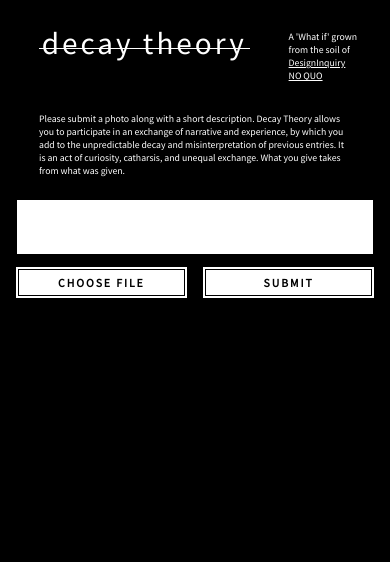
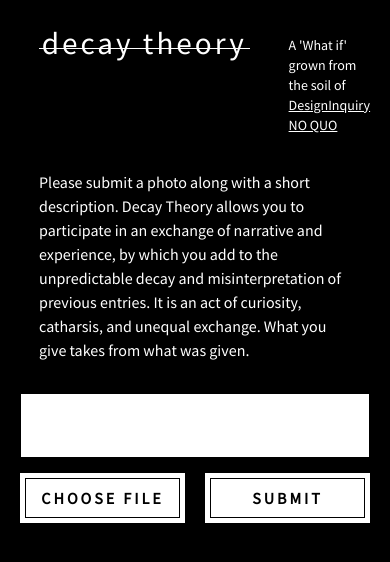
Before and after one commit to gbrixey/decay, a Flask app: page / in a window 390 px wide. Shown: the top 562 px of the page. Run offline with Flask 2, Linux system fonts and the light colour scheme; data that the repository does not hold is empty; some libraries are stand-ins or nearby versions.

Commit message:
Try to make text more readable on mobile devices

```diff
--- a/static/css/decay.css
+++ b/static/css/decay.css
@@ -125,6 +125,10 @@ label.image-form {
 }
 
 label.image-form:before {
+    top: 5px;
+    left: 5px;
+    right: 5px;
+    bottom: 5px;
     /* This creates a 1px border inside the label. */
     border: 1px solid black;
     content: "";
@@ -174,8 +178,7 @@ p.description {
 
     div.intro-container {
         grid-template-columns: 100%;
-        grid-template-rows: 60% 40%;
-        height: 80vw;
+        grid-template-rows: 1fr 160px;
     }
 
     h1.intro-title {
@@ -186,14 +189,17 @@ p.description {
     }
 
     p.intro-subtitle {
-        font-size: 2.5vw;
+        font-size: 14px;
+        line-height: 20px;
         top: -5vw;
         left: 74vw;
         width: 20vw;
+        max-width: 120px;
     }
 
     p.intro-text {
-        font-size: 2.5vw;
+        font-size: 16px;
+        line-height: 24px;
         top: 0vw;
         left: 10vw;
         width: 80vw;
@@ -204,30 +210,22 @@ p.description {
     }
 
     textarea.description {
-        font-size: calc(16px + 3vw);
-        padding: 1vw;
-        margin: 3vw 4vw 3vw 4vw;
-        height: 12vw;
+        font-size: 18px;
+        line-height: 30px;
+        padding: 5px;
+        margin: 15px 20px 15px 20px;
     }
 
     div.form-input-container {
         justify-content: space-between;
-        margin-left: 4vw;
-        margin-right: 4vw;
+        margin: 0 20px 15px 20px;
     }
 
     label.image-form {
-        font-size: 3vw;
-        letter-spacing: 0.5vw;
-        padding: 2vw;
-        width: 40vw;
-    }
-
-    label.image-form:before {
-        top: 0.5vw;
-        left: 0.5vw;
-        right: 0.5vw;
-        bottom: 0.5vw;
+        font-size: 16px;
+        letter-spacing: 3px;
+        padding: 15px 10px 15px 10px;
+        width: calc(50vw - 50px);
     }
 
     div.content-row {
@@ -241,7 +239,8 @@ p.description {
     }
 
     p.description {
-        font-size: 2.5vw;
+        font-size: 14px;
+        line-height: 20px;
         max-height: 23vw;
     }
 }
@@ -309,13 +308,6 @@ p.description {
         width: 150px;
     }
 
-    label.image-form:before {
-        top: 5px;
-        left: 5px;
-        right: 5px;
-        bottom: 5px;
-    }
-
     div.content-row {
         height: 400px;
     }
```
Also changed, not shown: templates/index.html (+15 -0 lines).
